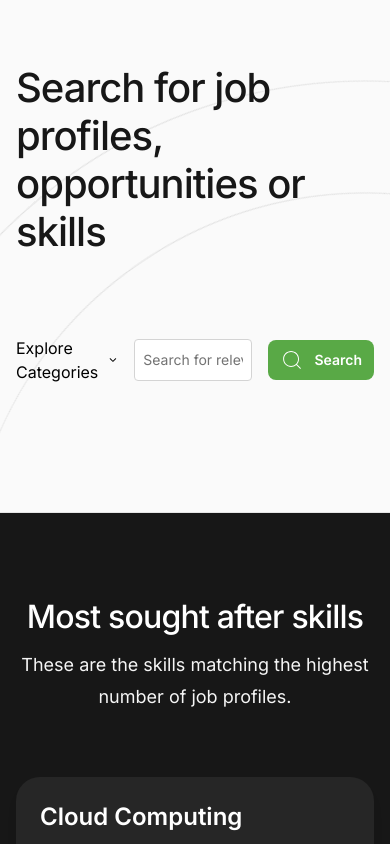
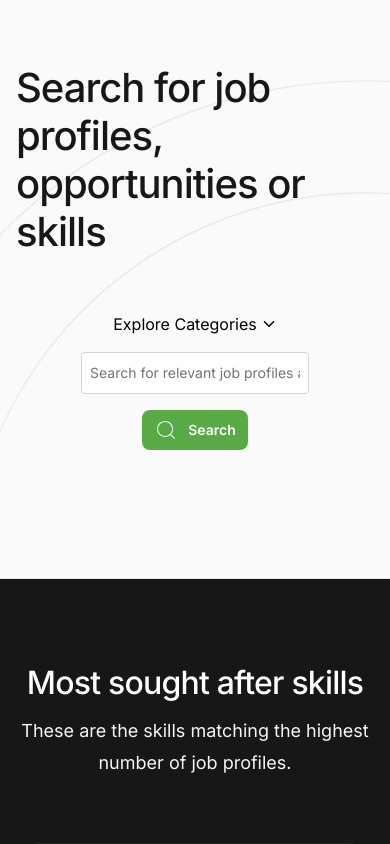
Before and after one commit to dnna/justredi-skills, a Next.js app: page /test in a window 390 px wide. Shown: the top 844 px of the page. Built offline with nearby package versions, Linux system fonts and the light colour scheme.

Commit message:
Mobile improvements in hero

```diff
--- a/components/Hero.tsx
+++ b/components/Hero.tsx
@@ -64,7 +64,7 @@ export function Hero() {
             <h1 className="text-4xl font-medium tracking-tight text-gray-900">
               Search for job profiles, opportunities or skills
             </h1>
-            <div className="mt-20 flex w-full items-center gap-4">
+            <div className="mt-14 flex w-full flex-col items-center gap-4 lg:mt-20 lg:flex-row">
               <div className="flex items-center justify-center">
                 Explore Categories <IoIosArrowDown className="h4 ml-1 w-4" />
               </div>
```
